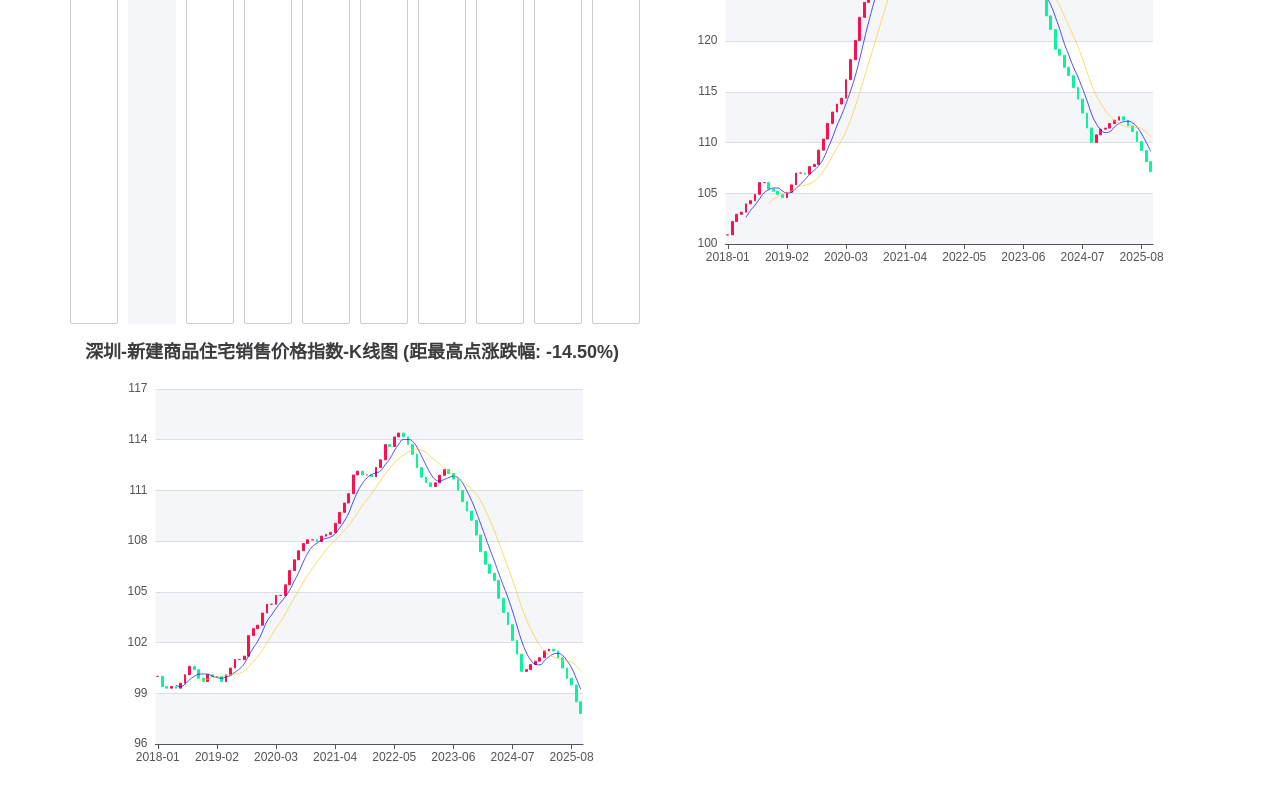
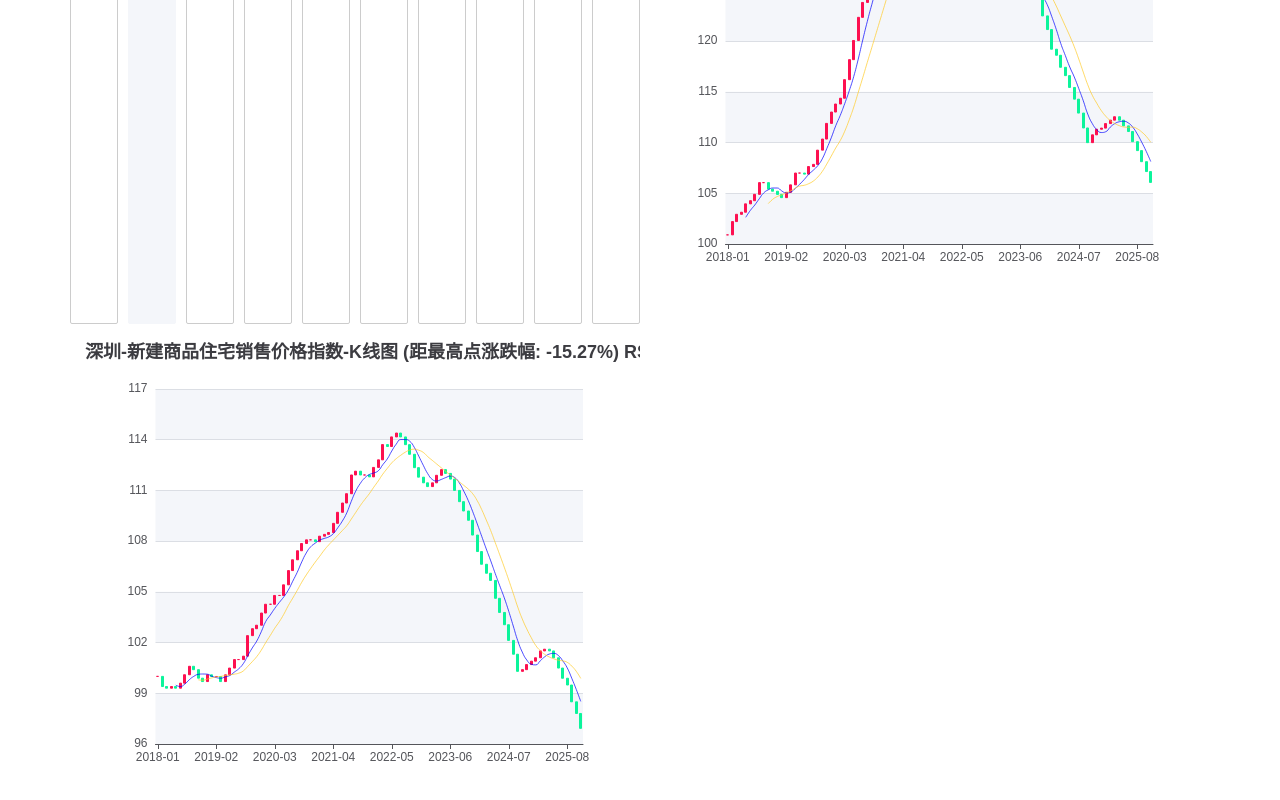
Before and after one commit to brenner8023/v-house, a Vue app: page / in a window 1280 px wide. Shown: the part 176-976 px from the top of the page. Built offline with nearby package versions, Linux system fonts and the light colour scheme; the HTML template or start-up script is replaced by a standard one.

Commit message:
feat: add rsi

```diff
--- a/src/App.vue
+++ b/src/App.vue
@@ -1,6 +1,12 @@
 <template>
   <div class="city-wrapper">
-    <div v-for="city in cityList" :key="city" :class="getCityBtnCls(city)" @click="handleBtnClick(city)">{{ city }}
+    <div
+      v-for="city in cityList"
+      :key="city"
+      :class="getCityBtnCls(city)"
+      @click="handleBtnClick(city)"
+    >
+      {{ city }}
     </div>
   </div>
   <ChartHouse :values="valuesSecond" :title="titleSecond" />
@@ -12,6 +18,7 @@ import { computed, ref } from 'vue'
 
 import { cityList } from './const/chart'
 import { getCityNewValues, getCitySecondValues, getMaxVal } from './utils/format_data'
+import { getRsiVal } from './utils/rsi'
 
 import ChartHouse from './components/chart_house.vue'
 
@@ -25,22 +32,24 @@ const valuesSecond = computed(() => getCitySecondValues(currentCity.value))
 const titleNew = computed(() => {
   const arr = valuesNew.value
   const maxVal = getMaxVal(arr)
+  const rsiVal = getRsiVal(arr)
   const currVal = arr[arr.length - 1]![1]
-  const val = ((currVal - maxVal) / maxVal * 100).toFixed(2)
-  return `${currentCity.value}-新建商品住宅销售价格指数-K线图 (距最高点涨跌幅: ${val}%)`
+  const val = (((currVal - maxVal) / maxVal) * 100).toFixed(2)
+  return `${currentCity.value}-新建商品住宅销售价格指数-K线图 (距最高点涨跌幅: ${val}%) RSI: ${rsiVal}`
 })
 const titleSecond = computed(() => {
   const arr = valuesSecond.value
   const maxVal = getMaxVal(arr)
+  const rsiVal = getRsiVal(arr)
   const currVal = arr[arr.length - 1]![1]
-  const val = ((currVal - maxVal) / maxVal * 100).toFixed(2)
-  return `${currentCity.value}-二手住宅销售价格指数-K线图 (距最高点涨跌幅: ${val}%)`
+  const val = (((currVal - maxVal) / maxVal) * 100).toFixed(2)
+  return `${currentCity.value}-二手住宅销售价格指数-K线图 (距最高点涨跌幅: ${val}%) RSI: ${rsiVal}`
 })
 
 const getCityBtnCls = (city: string) => {
   return {
     'city-btn': true,
-    'city-btn-selected': currentCity.value === city
+    'city-btn-selected': currentCity.value === city,
   }
 }
 
--- a/src/components/chart_house.vue
+++ b/src/components/chart_house.vue
@@ -1,9 +1,9 @@
 <template>
-  <div ref="chartHouse" style="width: 100%; height: 500px;"></div>
+  <div ref="chartHouse" style="width: 100%; height: 500px"></div>
 </template>
 
 <script setup lang="ts" name="chart-container">
-import { computed, onBeforeUnmount, onMounted, ref, watch } from 'vue'
+import { computed, onBeforeUnmount, onMounted, ref, watch, type PropType } from 'vue'
 import * as echarts from 'echarts'
 
 import { getChartOptions } from '../const/chart'
@@ -16,7 +16,7 @@ const props = defineProps({
     default: '',
   },
   values: {
-    type: Array,
+    type: Array as PropType<PRICE_LIST>,
     default: () => [],
   },
 })
@@ -33,15 +33,19 @@ const option = computed(() => {
 })
 
 onMounted(() => {
-  myChart = echarts.init(chartHouse.value);
+  myChart = echarts.init(chartHouse.value)
 
-  watch(option, () => {
-    myChart?.setOption(option.value);
-  }, { immediate: true })
+  watch(
+    option,
+    () => {
+      myChart?.setOption(option.value)
+    },
+    { immediate: true },
+  )
 
   // 自适应窗口大小
   window.addEventListener('resize', () => {
-    myChart?.resize();
+    myChart?.resize()
   })
 })
 
--- a/src/const/data.ts
+++ b/src/const/data.ts
@@ -2725,5 +2725,34 @@
         "三亚": 98.9
       }
     }
+  ],
+  [
+    "2025-11",
+    {
+      "new": {
+        "北京": 99.5,
+        "上海": 100.1,
+        "杭州": 99.8,
+        "武汉": 99.5,
+        "长沙": 99.2,
+        "广州": 99.5,
+        "深圳": 99.1,
+        "成都": 99.3,
+        "惠州": 99.2,
+        "三亚": 99.5
+      },
+      "second": {
+        "北京": 98.7,
+        "上海": 99.2,
+        "杭州": 99.1,
+        "武汉": 99,
+        "长沙": 99.5,
+        "广州": 98.8,
+        "深圳": 99,
+        "成都": 99.1,
+        "惠州": 99.7,
+        "三亚": 98.8
+      }
+    }
   ]
 ] as const
--- /dev/null
+++ b/src/utils/rsi.ts
@@ -0,0 +1,65 @@
+import type { PRICE_LIST } from '../const/chart'
+
+/**
+ * 计算相对强弱指标（RSI）
+ * @param {Array} dailyData - 日线数据数组
+ * @param {number} period - 计算周期，默认为14
+ * @returns {number} RSI值
+ */
+function calcRSI(dailyData: PRICE_LIST, period = 14) {
+  if (!dailyData || dailyData.length < period + 1) {
+    return 50 // 数据不足时返回默认值50
+  }
+
+  // 提取收盘价
+  const closes = dailyData.map((item) => item[1])
+
+  // 计算价格变化
+  const changes = []
+  for (let i = 1; i < closes.length; i++) {
+    changes.push(closes[i]! - closes[i - 1]!)
+  }
+
+  // 计算平均上涨和平均下跌
+  let avgGain = 0
+  let avgLoss = 0
+
+  // 计算初始平均值
+  for (let i = 0; i < period; i++) {
+    if (changes[i]! > 0) {
+      avgGain += changes[i]!
+    } else {
+      avgLoss += Math.abs(changes[i]!)
+    }
+  }
+
+  avgGain /= period
+  avgLoss /= period
+
+  // 使用平滑平均计算剩余值
+  for (let i = period; i < changes.length; i++) {
+    const change = changes[i]!
+    const gain = change > 0 ? change : 0
+    const loss = change < 0 ? Math.abs(change) : 0
+
+    avgGain = (avgGain * (period - 1) + gain) / period
+    avgLoss = (avgLoss * (period - 1) + loss) / period
+  }
+
+  // 计算RS和RSI
+  if (avgLoss === 0) {
+    return 100 // 避免除以零
+  }
+
+  const rs = avgGain / avgLoss
+  const rsi = 100 - 100 / (1 + rs)
+
+  return +rsi.toFixed(2)
+}
+
+export function getRsiVal(values: PRICE_LIST) {
+  const rsi6 = calcRSI(values, 6)
+  const rsi12 = calcRSI(values, 12)
+  const rsi18 = calcRSI(values, 18)
+  return [rsi6, rsi12, rsi18].join(',')
+}
```
Also changed, not shown: 1 other file (tests, documents, lock files or other folders).
